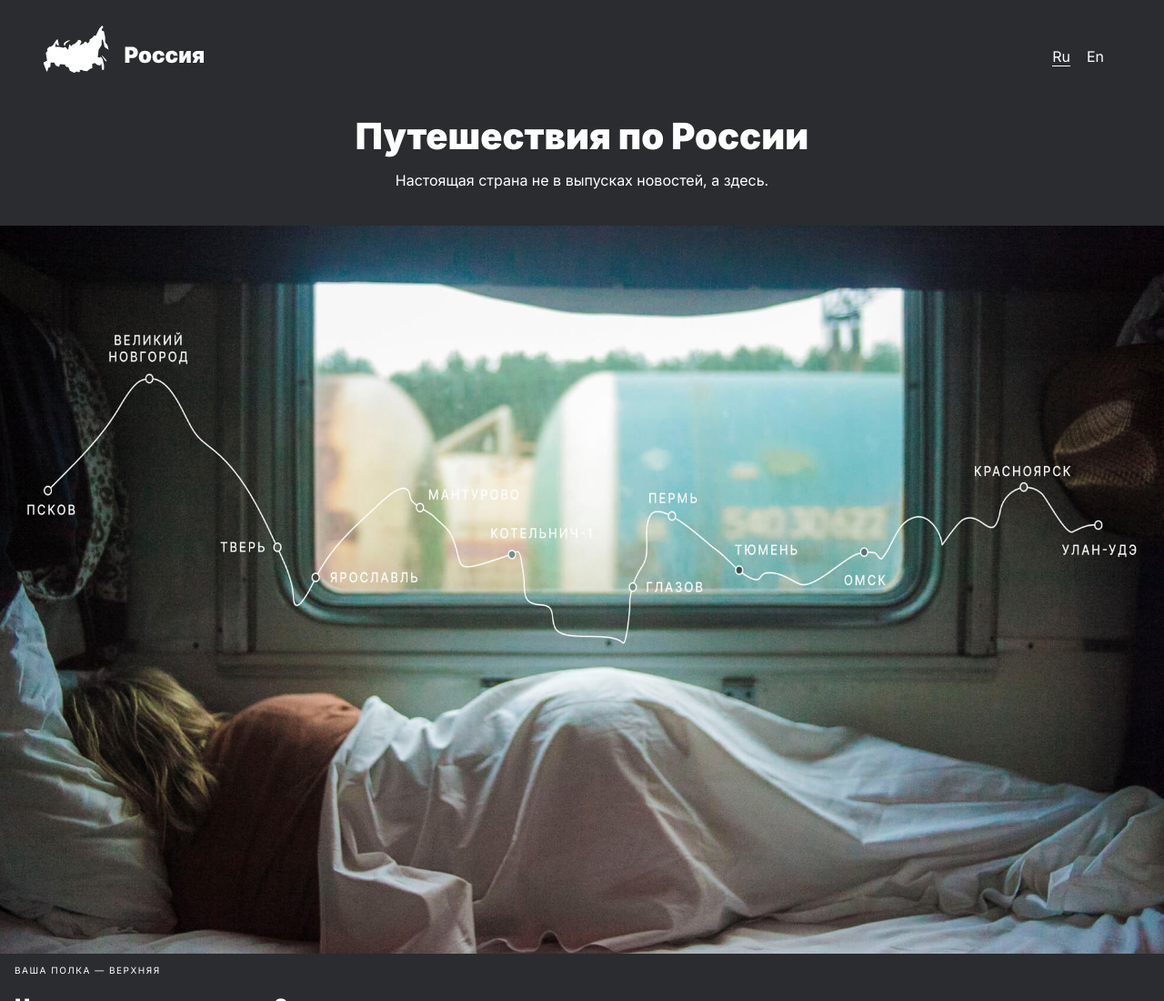
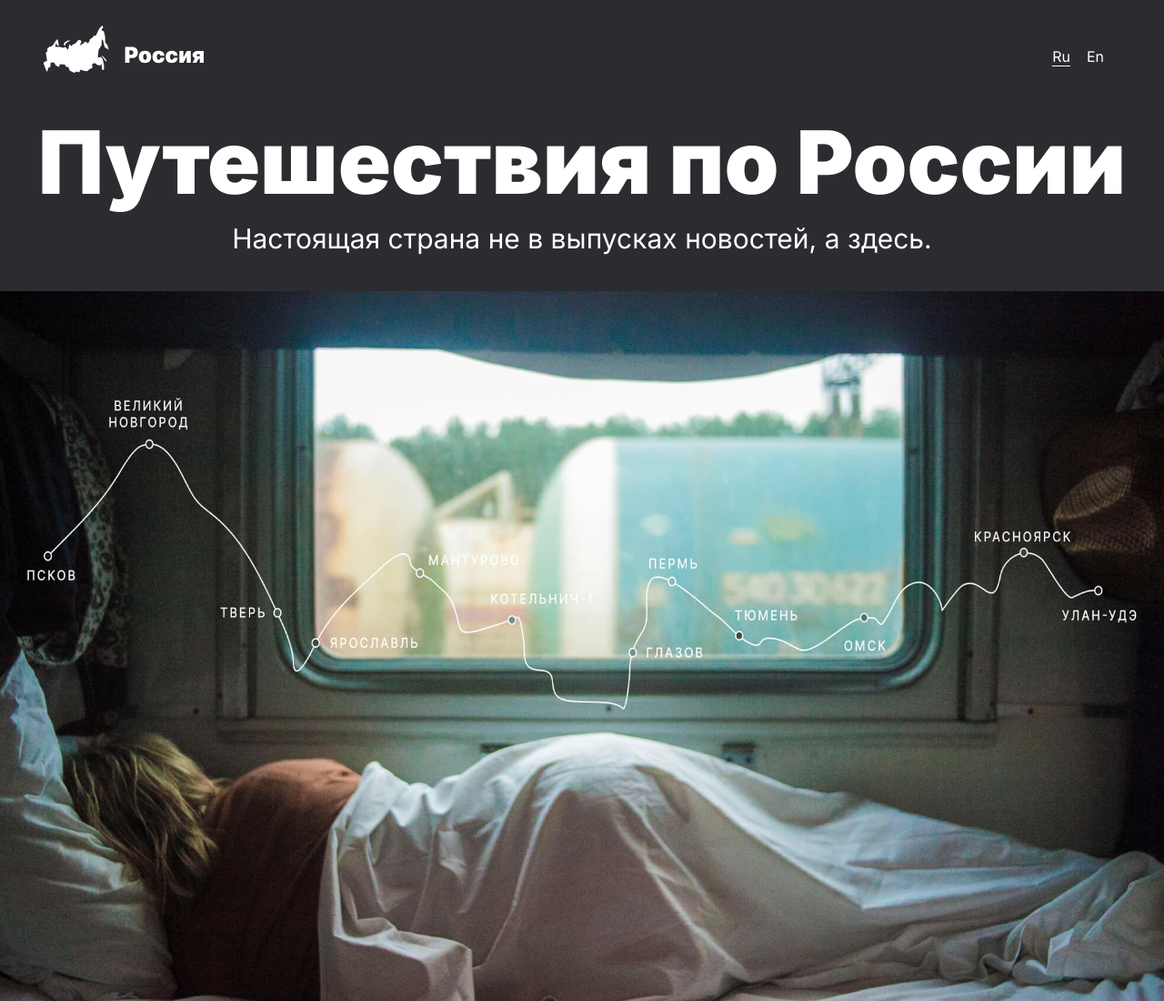
Before and after one commit to lossev27/russian-travel, a plain HTML site: page index.html in a window 1280 px wide. Shown: the top 1100 px of the page at 91% size. Drawn offline with Linux system fonts and the light colour scheme.

Commit message:
заголовок адаптивный

```diff
--- a/style.css
+++ b/style.css
@@ -98,6 +98,16 @@
     width: 176px;
     height: 52px;
   }
+
+  .lead__title {
+    font-size: 96px;
+    line-height: 100px;
+  }
+
+  .lead__subtitle {
+    font-size: 30px;
+    line-height: 36px;
+  }
 }
 
 @media screen and (min-width: 1024px) {
```
